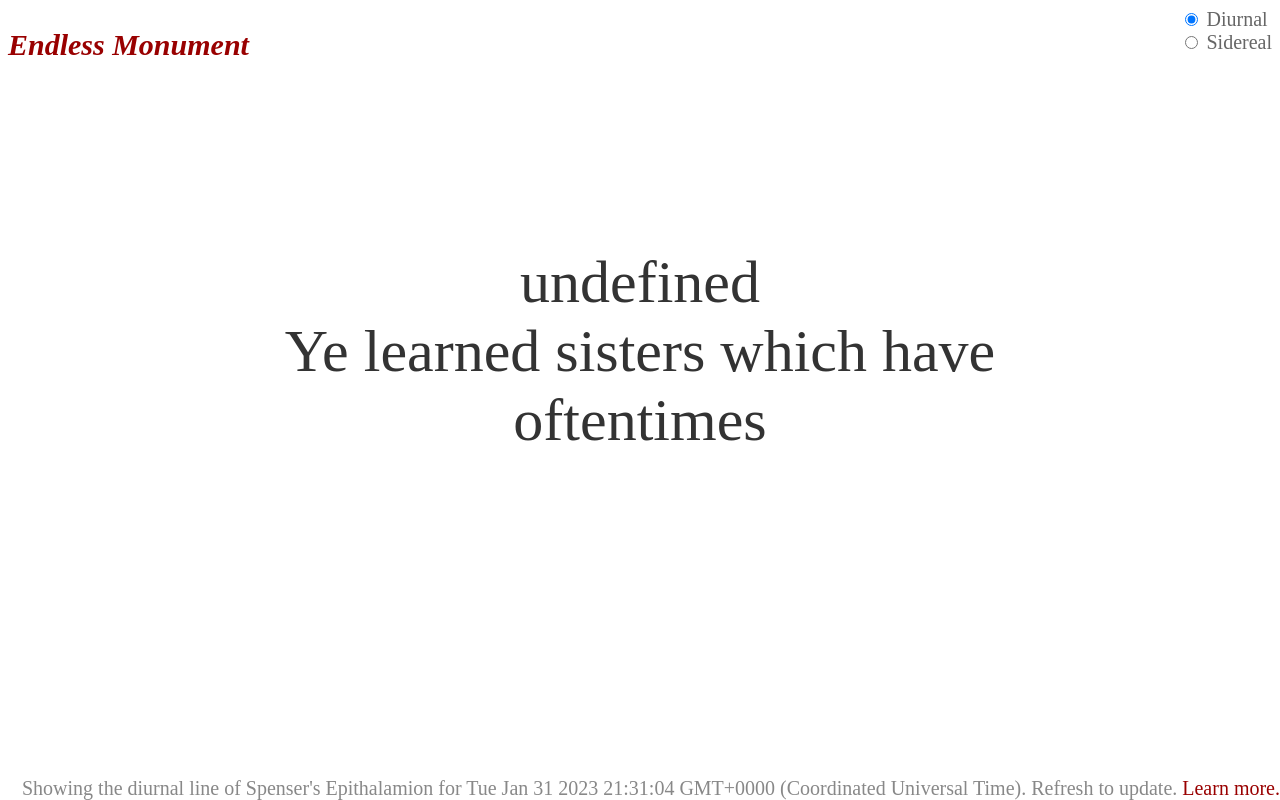
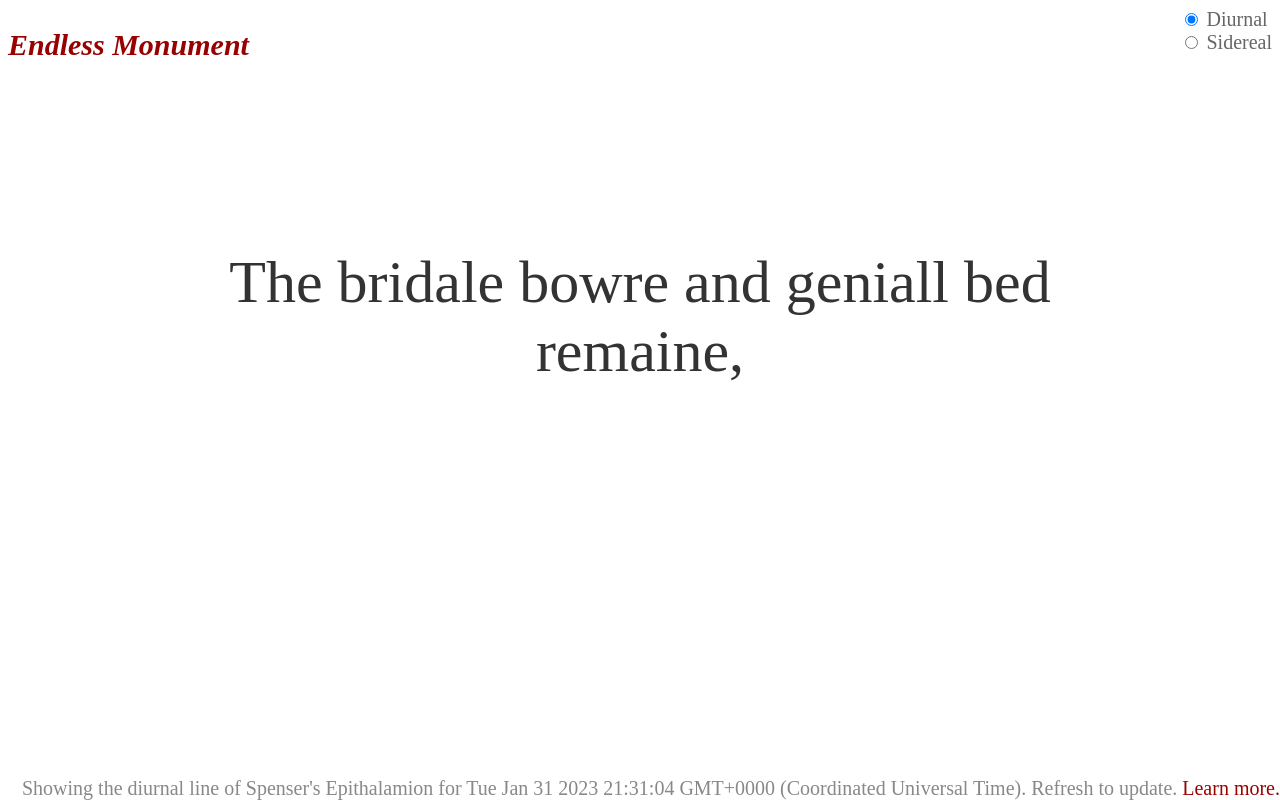
Before and after one commit to jrladd/endlessmonument, a plain HTML site: page index.html in a window 1280 px wide. Drawn offline with Linux system fonts and the light colour scheme; a web font is replaced by a local one.

Commit message:
fixes Jan and Feb showing up as negative values, closes #1

```diff
--- a/index.html
+++ b/index.html
@@ -128,6 +128,8 @@ const getShortline = (longline,shortlines,poem) => {
 const today = new Date(); // Today's date
 // The number of days since March 1 (beginning at 0)
 let indexDaysSinceMarch1 = Math.floor((today - new Date(today.getFullYear(), 2, 1)) /1000/60/60/24)
+// Handle January and February
+if (today.getMonth() < 2) { indexDaysSinceMarch1 = 365 + indexDaysSinceMarch1; }
 // The number of minutes since midnight
 let minutesSinceMidnight = today.getHours()*60 + today.getMinutes()
 // The length of the day in seconds
```
